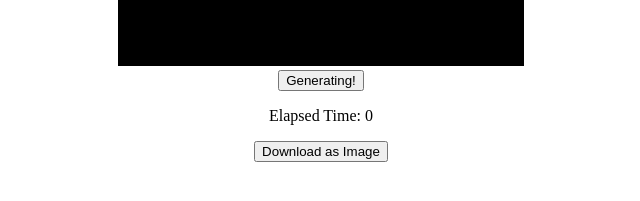
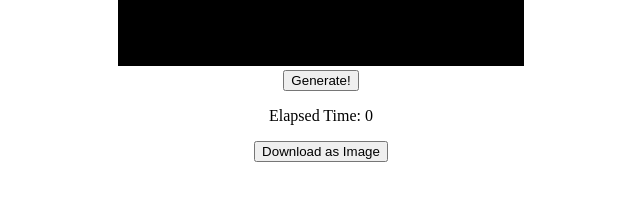
Before and after one commit to tanishalfelven/MazeGenerator, a plain HTML site: page index.html in a window 1280 px wide. Shown: the part 429-630 px from the top of the page, 319-959 px from the left. Drawn offline with Linux system fonts and the light colour scheme.

Commit message:
Update index.html

```diff
--- a/index.html
+++ b/index.html
@@ -16,7 +16,7 @@
 		<canvas id="canvas"></canvas>
 		<br>
 
-		<button onClick="start()" id="generate">Generating!</button>
+		<button onClick="start()" id="generate">Generate!</button>
 		<p>Elapsed Time: <span id="time">0</span></p>
 		<script type="text/javascript" src="maze.js"></script>
    		<button onClick="downloadAsImage()">Download as Image</button>
```
